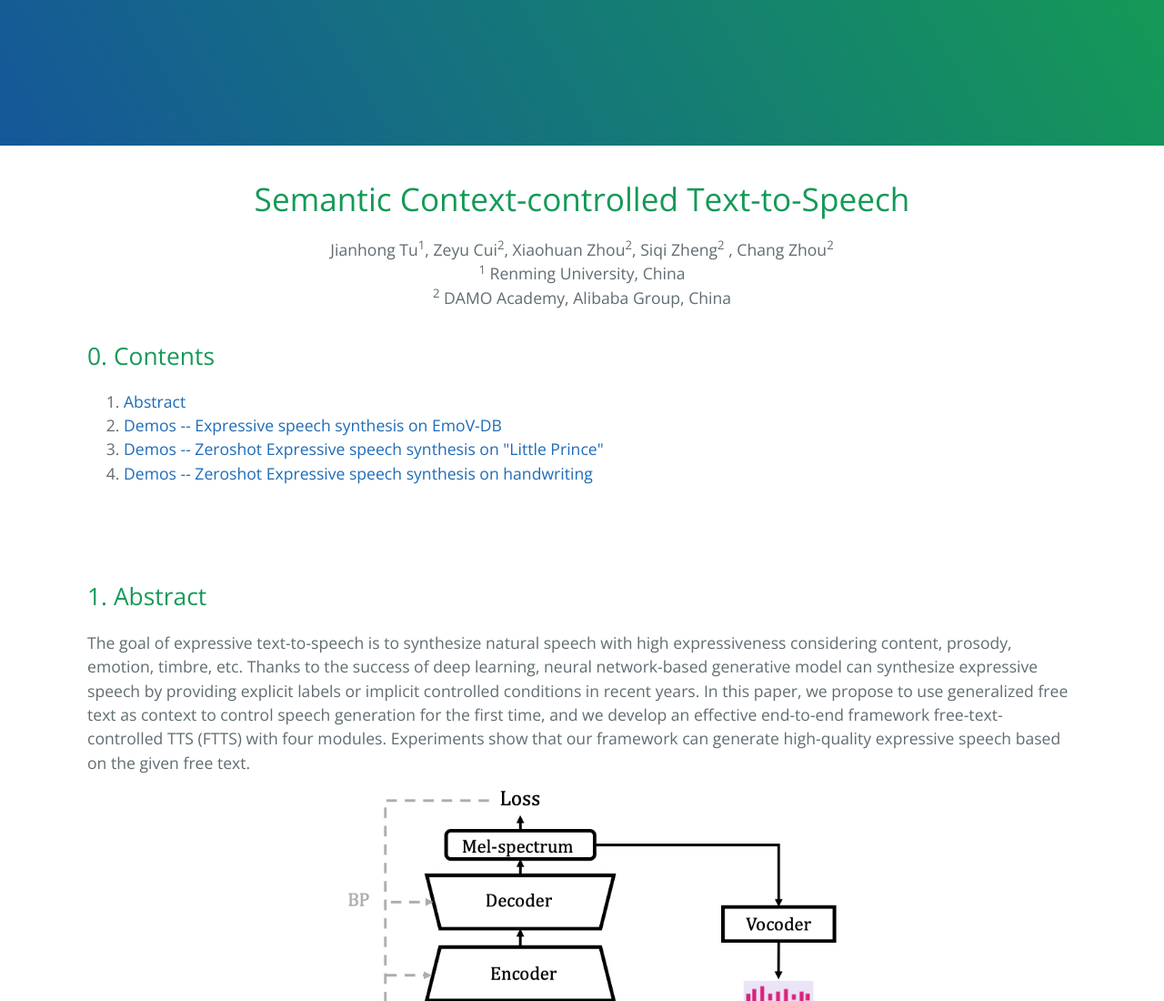
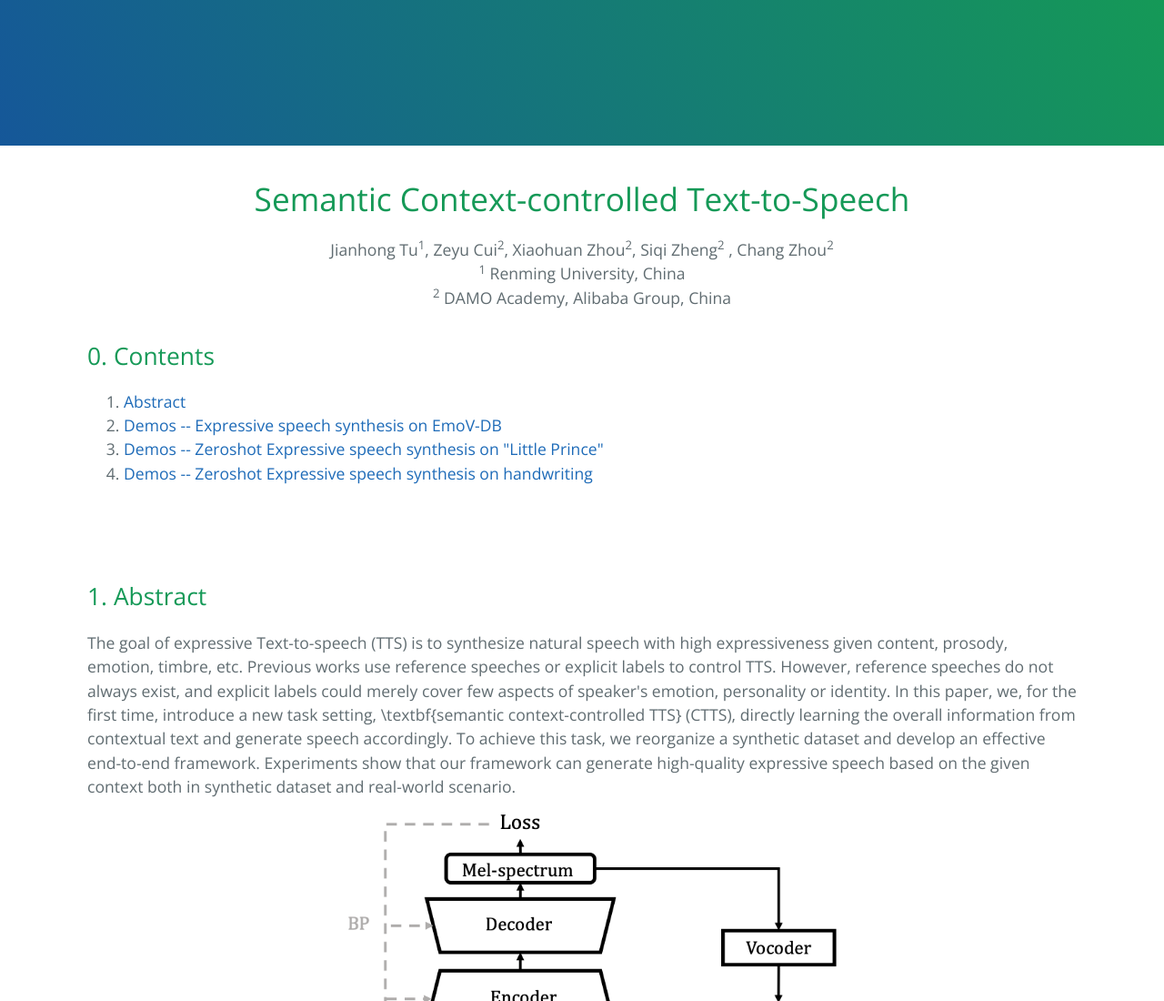
Before and after one commit to OFA-Sys/Demo_CTTS, a plain HTML site: page index.html in a window 1280 px wide. Shown: the top 1100 px of the page at 91% size. Drawn offline with nearby package versions, Linux system fonts and the light colour scheme.

Commit message:
clean version

```diff
--- a/index.html
+++ b/index.html
@@ -4,9 +4,9 @@
 
 
 <!-- Begin Jekyll SEO tag v2.7.1 -->
-<title>Free Text Control Text to Speech</title>
+<title>Semantic Context-controlled Text-to-Speech</title>
 <meta name="generator" content="Jekyll v3.9.0">
-<meta property="og:title" content="Free Text Control Text to Speech">
+<meta property="og:title" content="Semantic Context-controlled Text-to-Speech">
 <meta property="og:locale" content="en_US">
 <link rel="canonical" href="https://OFA-Sys.github.io/Demo_FTTS/">
 <meta property="og:url" content="https://OFA-Sys.github.io/Demo_FTTS/">
@@ -42,9 +42,10 @@
 
 <br><br>
 <h2 id="abstract">1. Abstract<a name="abstract"></a></h2>
-<p> The goal of expressive text-to-speech is to synthesize natural speech with high expressiveness considering content, prosody, emotion, timbre, etc.
-Thanks to the success of deep learning, neural network-based generative model can synthesize expressive speech by providing explicit labels or implicit controlled conditions in recent years. In this paper, we propose to use generalized free text as context to control speech generation for the first time, and we develop an effective end-to-end framework free-text-controlled TTS (FTTS) with four modules. Experiments show that our framework can generate high-quality expressive speech based on the given free text.
-	</p>
+<p> The goal of expressive Text-to-speech (TTS) is to synthesize natural speech with high expressiveness given content, prosody, emotion, timbre, etc.
+  Previous works use reference speeches or explicit labels to control TTS. However, reference speeches do not always exist, and explicit labels could merely cover few aspects of speaker's emotion, personality or identity.
+  In this paper, we, for the first time,  introduce a new task setting, \textbf{semantic context-controlled TTS} (CTTS), directly learning the overall information from contextual text and generate speech accordingly.
+  To achieve this task, we reorganize a synthetic dataset and develop an effective end-to-end framework. Experiments show that our framework can generate high-quality expressive speech based on the given context both in synthetic dataset and real-world scenario.	</p>
 	<center><img src='fig/frame2.png' style="width: 600px;"></center>
 <br><br>
 
@@ -91,7 +92,6 @@ Thanks to the success of deep learning, neural network-based generative model ca
 
 <br><br>
 <h2>3. Demos -- Zeroshot Emotional speech synthesis on novel <a name="prediction"></a></h2>
-<!--<h3>Corresponding to Section 5.2 in our paper, below lists the samples that are synthesized for evaluations on emotion prediction from input text only. We compared MsEmoTTS (proposed) with the TPSE-GST model.</h3>-->
 
 <p><b>Short summary:</b> ......</p>
 
```
